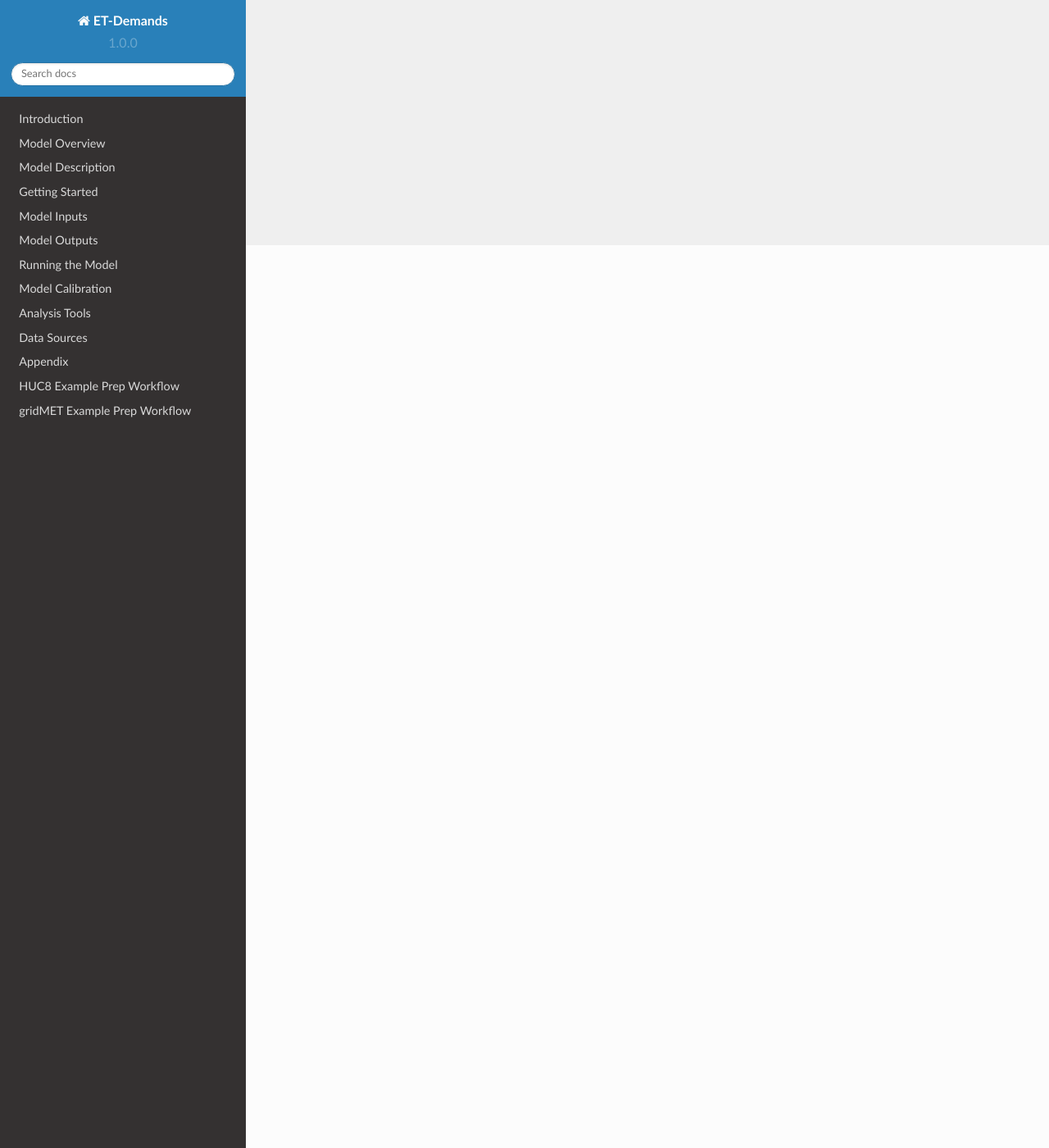
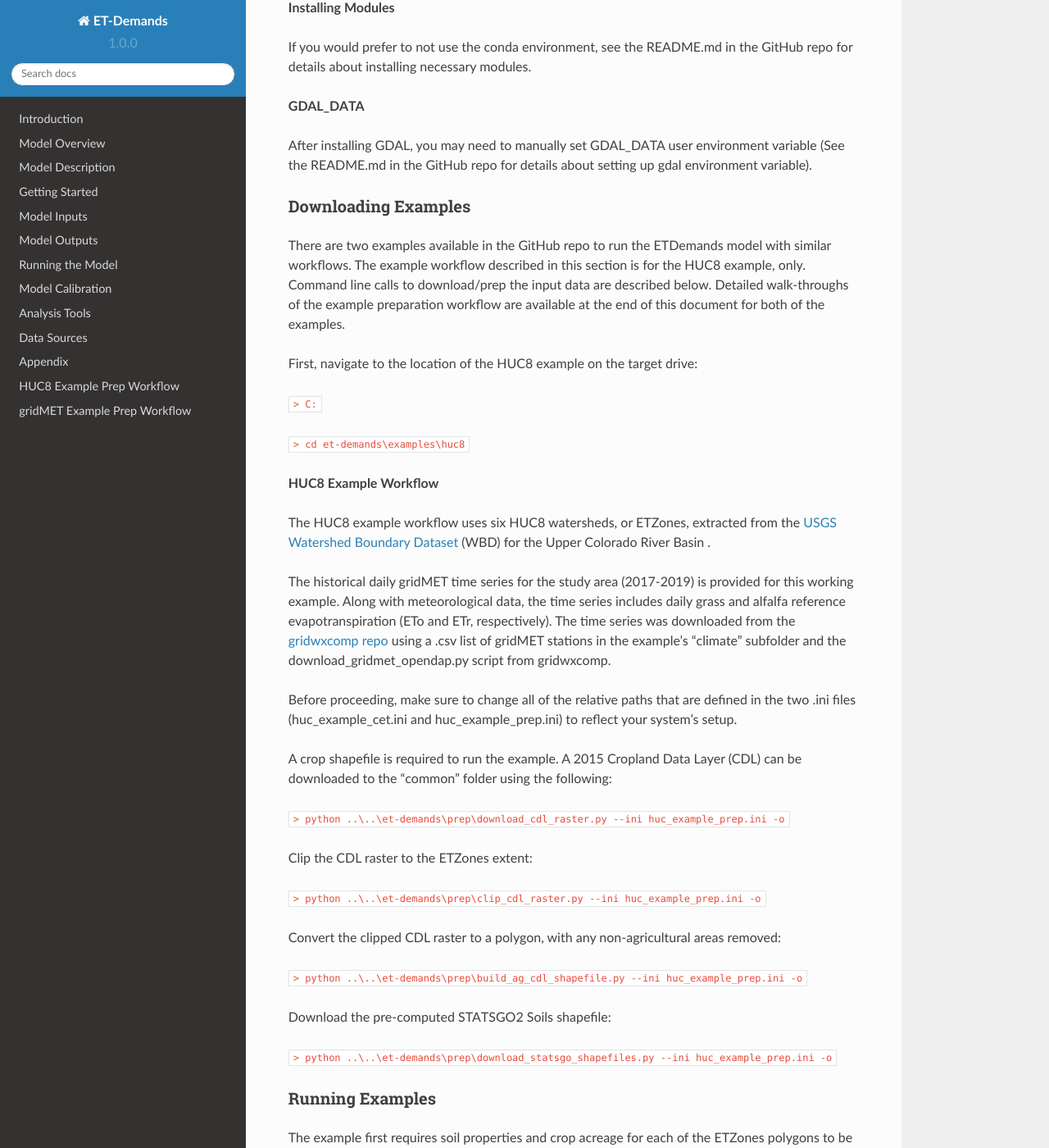
Before and after one commit to DOI-BOR/et-demands, a Sphinx documentation site: the page built from docs/quickstart.rst, in a window 1280 px wide and 1400 px high, scrolled down 1101 px. Shown: the whole window at 82% size. Built offline with Sphinx 7.4.7 and the Read the Docs theme 2.0.0, drawn with Linux system fonts in a browser that asks for light colours; some of the changed text lies outside the part shown.

Commit message:
Final changes to Quickstart

```diff
--- a/docs/quickstart.rst
+++ b/docs/quickstart.rst
@@ -7,13 +7,100 @@ Installing the Model
 Model
 ^^^^^
 
-Clone/download the Crop ETDemands Model from the GitHub Repository here: usbr/et-demands: Dual crop coefficient crop water demand 'model  <https://github.com/usbr/et-demands>'_
+Clone/download the Crop ETDemands Model from the GitHub Repository here: `usbr/et-demands: Dual crop coefficient crop water demand model <https://github.com/usbr/et-demands>`_
+
 
 Required Dependencies
 ^^^^^^^^^^^^^^^^^^^^^
 
+It is recommended that Python 3.6+ be downloaded/used to run the ETDemands model.
+
+The easiest way to install required external Python modules is to use `Miniconda <https://docs.conda.io/en/latest/miniconda.html>`_ and create separate conda environments for each project.
+
+* NOTE: It is important to double check that you are calling Miniconda version, especially if you have two or more version of Python installed (e.g. Miniconda and ArcGIS). Use the Command Prompt (Windows) or Terminal (Linux/Mac) to check:
+      * Windows: "where python"
+      * Linux/Mac: "which python"
+
+
+**Conda Forge**
+
+After installing Miniconda, conda-forge should be added to the list of conda channels in order to have the most up to date python packages:
+
+``> conda config --add channels conda-forge``
+
+
+**Conda Environment**
+
+To get started, it is recommended that the "etdemands" conda environment be created using the "environment.yml":
+
+``> conda env create -f environment.yml``
+
+After creating the environment, it then needs to be "activated":
+
+``> conda activate etdemands``
+
+**Installing Modules**
+
+If you would prefer to not use the conda environment, see the README.md in the GitHub repo for details about installing necessary modules.
+
+**GDAL_DATA**
+
+After installing GDAL, you may need to manually set GDAL_DATA user environment variable (See the README.md in the GitHub repo for details about setting up gdal environment variable).
+
 Downloading Examples
 ^^^^^^^^^^^^^^^^^^^^
 
+There are two examples available in the GitHub repo to run the ETDemands model with similar workflows. The example workflow described in this section is for the HUC8 example, only. Command line calls to download/prep the input data are described below. Detailed walk-throughs of the example preparation workflow are available at the end of this document for both of the examples.
+
+First, navigate to the location of the HUC8 example on the target drive:
+
+``> C:``
+
+``> cd et-demands\examples\huc8``
+
+
+**HUC8 Example Workflow**
+
+The HUC8 example workflow uses six HUC8 watersheds, or ETZones, extracted from the `USGS Watershed Boundary Dataset <https://www.usgs.gov/core-science-systems/ngp/national-hydrography/watershed-boundary-dataset?qt-science_support_page_related_con=4#qt-science_support_page_related_con>`_ (WBD) for the Upper Colorado River Basin .
+
+The historical daily gridMET time series for the study area (2017-2019) is provided for this working example. Along with meteorological data, the time series includes daily grass and alfalfa reference evapotranspiration (ETo and ETr, respectively). The time series was downloaded from the `gridwxcomp repo <https://github.com/WSWUP/gridwxcomp/>`_ using a .csv list of gridMET stations in the example’s “climate” subfolder and the download_gridmet_opendap.py script from gridwxcomp.
+
+Before proceeding, make sure to change all of the relative paths that are defined in the two .ini files (huc_example_cet.ini and huc_example_prep.ini) to reflect your system’s setup.
+
+A crop shapefile is required to run the example. A 2015 Cropland Data Layer (CDL) can be downloaded to the “common” folder using the following:
+
+``> python ..\..\et-demands\prep\download_cdl_raster.py --ini huc_example_prep.ini -o``
+
+Clip the CDL raster to the ETZones extent:
+
+``> python ..\..\et-demands\prep\clip_cdl_raster.py --ini huc_example_prep.ini -o``
+
+Convert the clipped CDL raster to a polygon, with any non-agricultural areas removed:
+
+``> python ..\..\et-demands\prep\build_ag_cdl_shapefile.py --ini huc_example_prep.ini -o``
+
+Download the pre-computed STATSGO2 Soils shapefile:
+
+``> python ..\..\et-demands\prep\download_statsgo_shapefiles.py --ini huc_example_prep.ini -o``
+
+
 Running Examples
 ^^^^^^^^^^^^^^^^
+
+The example first requires soil properties and crop acreage for each of the ETZones polygons to be computed. Zonal statistics are run using the following command:
+
+``> python ..\..\et-demands\prep\et_demands_zonal_stats.py --ini huc_example_prep.ini``
+
+The last step before running the model is to build the static text files from the templates that are provided in et-demands\static:
+
+``> python ..\..\et-demands\prep\build_static_files.py --ini huc_example_cet.ini``
+
+ETDemands is run for the huc8 example using the run_cet.py script using the following:
+
+``> python ..\..\et-demands\cropET\bin\run_cet.py --ini huc_example_cet.ini -b ..\..\et-demands\cropET\bin -v -d``
+
+To analyze/visualize the model outputs, there are some summary and plotting tools available. Running the following will create plots of the daily crop time series:
+
+``> python ..\..\et-demands\tools\plot_crop_daily_timeseries.py --ini huc_example_cet.ini``
+
+See the Analysis Tools section for a more detailed explanation of the available post-processing features.
```
